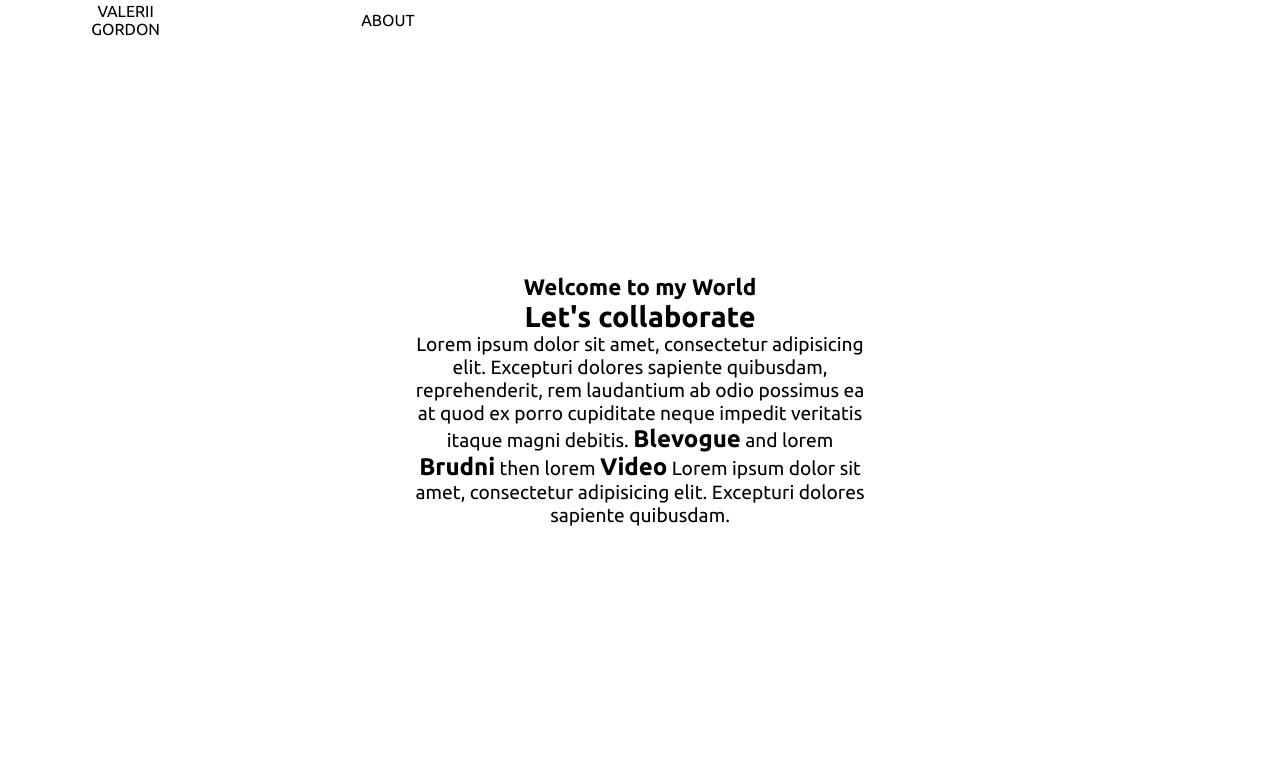
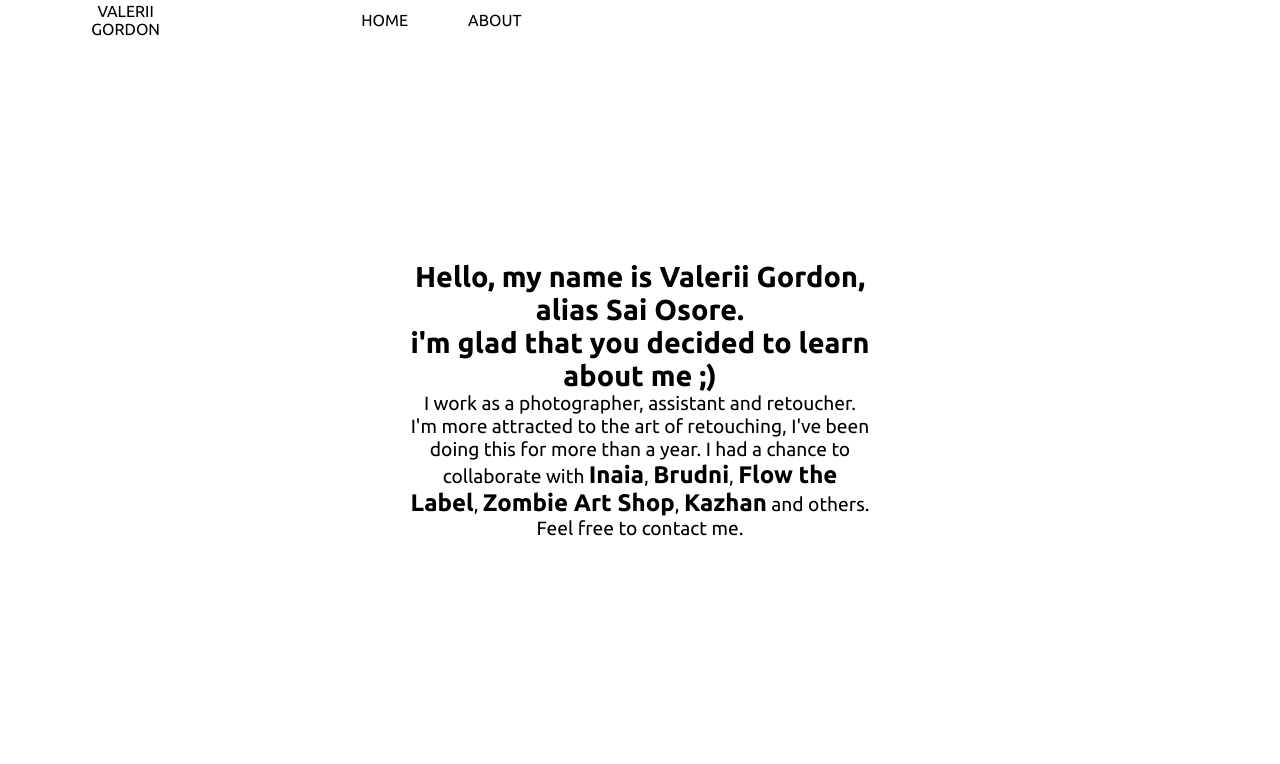
Before and after one commit to ValeriiGordon/valeriigordon.github.io, a plain HTML site: page about.html in a window 1280 px wide. Shown: the top 764 px of the page. Drawn offline with Linux system fonts and the light colour scheme.

Commit message:
change about and header

```diff
--- a/about.html
+++ b/about.html
@@ -15,16 +15,21 @@
 <body>
     <header class="header">
         <div class="header__wrapper"></div>
-        <a href="index.html" class="logo">
-            Valerii Gordon
-        </a>
+        <a href="https://valeriigordon.github.io/" class="logo">
+			Valerii Gordon
+		</a>
         <button class="menu__btn">Menu</button>
         <nav class="nav">
             <ul class="menu">
                 <li class="menu__list">
+                    <a href="https://valeriigordon.github.io/" class="menu__link">
+                        Home
+                    </a>
+                </li>
+                <li class="menu__list">
                     <a href="about.html" class="menu__link">
-                        About
-                    </a>
+						About
+					</a>
                 </li>
             </ul>
         </nav>
@@ -33,15 +38,20 @@
         <div class="barba-container">
             <section class="container">
                 <div class="about">
-                    <section class="about__text">
-                        <h1 class="about__title">Welcome to my World</h1>
-                        <h2 class="about__offer">Let's collaborate</h2>
-                        <p class="about__descr">Lorem ipsum dolor sit amet, consectetur adipisicing elit. Excepturi dolores sapiente quibusdam, reprehenderit, rem laudantium ab odio possimus ea at quod ex porro cupiditate neque impedit veritatis itaque magni debitis.
-                            <a class="about__link" href="">Blevogue</a> and lorem
-                            <a class="about__link" href="">Brudni</a> then lorem
-                            <a class="about__link" href="">Video</a> Lorem ipsum dolor sit amet, consectetur adipisicing elit. Excepturi dolores sapiente quibusdam.
+                    <div class="about__text">
+                        <h1 class="about__title">Hello, my name is Valerii Gordon, alias Sai Osore.</h1>
+                        <h2 class="about__offer">i'm glad that you decided to learn about me ;)</h2>
+                        <p class="about__descr">I work as a photographer, assistant and retoucher. I'm more attracted to the art of retouching, I've been doing this for more than a year. I had a chance to collaborate with
+                            <a class="about__link" target="_blank" href="https://www.facebook.com/inaiaofficial/">Inaia</a>,
+                            <a class="about__link" target="_blank" href="https://www.facebook.com/brudnikyiv/">Brudni</a>,
+                            <a class="about__link" target="_blank" href="https://www.flowthelabel.com/">Flow the Label</a>,
+                            <a class="about__link" target="_blank" href="https://www.facebook.com/vladyslavzombie/">Zombie Art Shop</a>,
+                            <a class="about__link" target="_blank" href="https://www.instagram.com/kazhan13/">Kazhan</a> and others.
                         </p>
-                    </section>
+                        <p>
+                        	Feel free to contact me.
+                        </p>
+                    </div>
                 </div>
             </section>
         </div>
```
Also changed, not shown: art.html (+6 -1 lines), blackandwhite.html (+6 -1 lines), commercial.html (+6 -1 lines), index.html (+6 -1 lines), inspiration.html (+6 -1 lines), life.html (+6 -1 lines), studio.html (+6 -1 lines).
